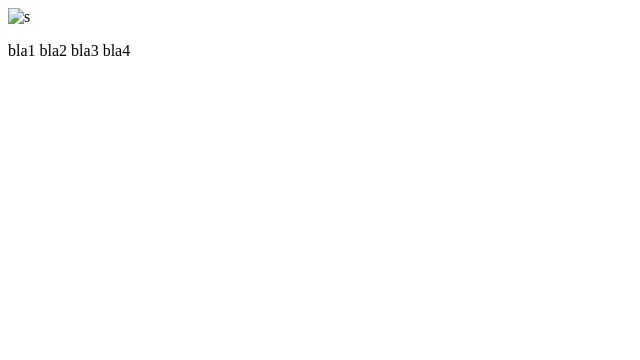
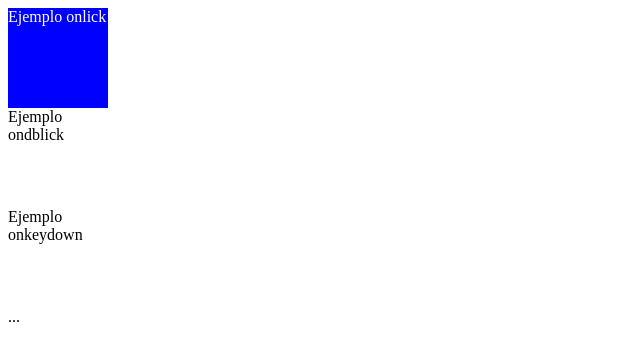
Before and after one commit to gcronax/jslearning, a plain HTML site: page index.html in a window 1280 px wide. Shown: the whole page, without its empty margins (0-640 px from the left). Drawn offline with Linux system fonts and the light colour scheme.

Commit message:
qweqwewq

```diff
--- a/index.html
+++ b/index.html
@@ -8,16 +8,46 @@
 
 <title>pruebas js</title>
 
+<script>
+
+    function saludar(){
+      alert("iep!");
+    }
+</script>
+<style>
+
+    div{
+      width: 100px;
+      height: 100px;
+
+    }
+
+    #caja1{
+      color: white;
+      background-color: blue;
+    }
+</style>
 
 </head>
 
+
 <body>
-<img src="a.jpg" alt="s">
 
-<p id="mi">bla1 bla2 bla3 bla4</p>
+    <div id="caja1" on...="saludar()">
+      Ejemplo onlick
+    </div>
+
+    <div id="caja2" on...="saludar()">
+      Ejemplo ondblick
+    </div>
+
+    <div id="caja3" on...="saludar()">
+      Ejemplo onkeydown
+    </div>
 
 </body>
+    ...
+
 <script src="script.js"></script>
 
-
 </html>
```
Also changed, not shown: script.js (+12 -1 lines).
